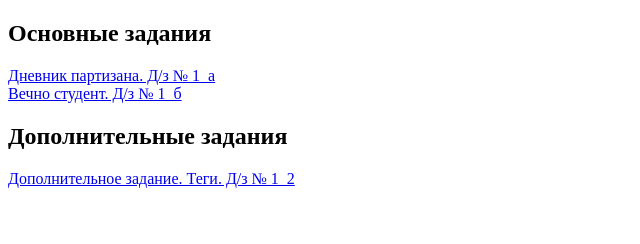
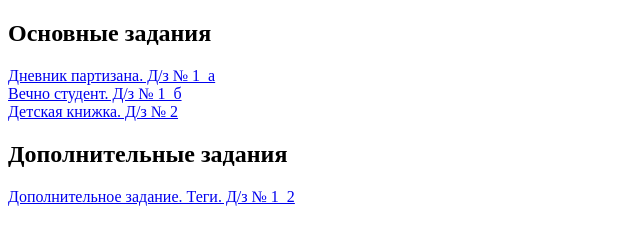
Before and after one commit to KraikoNikolai/KraikoNikolai_FD1-210-23, a plain HTML site: page index.html in a window 1280 px wide. Shown: the whole page, without its empty margins (0-640 px from the left). Drawn offline with Linux system fonts and the light colour scheme.

Commit message:
add_hw_2_v2

```diff
--- a/index.html
+++ b/index.html
@@ -11,6 +11,7 @@
     <h2>Основные задания</h2>
     <a href="homework_html1/base/dnevnik_partizana.html" target="_blank">Дневник партизана. Д/з № 1_а</a><br>
     <a href="homework_html1/base/vizbor.html" target="_blank">Вечно студент. Д/з № 1_б</a><br>
+    <a href="homework_html1/base/childbook.html" target="_blank">Детская книжка. Д/з № 2</a><br>
 
     <h2>Дополнительные задания</h2>
     <a href="homework_html1/add/hw_add_1_2.html" target="_blank">Дополнительное задание. Теги. Д/з № 1_2</a><br>
```
